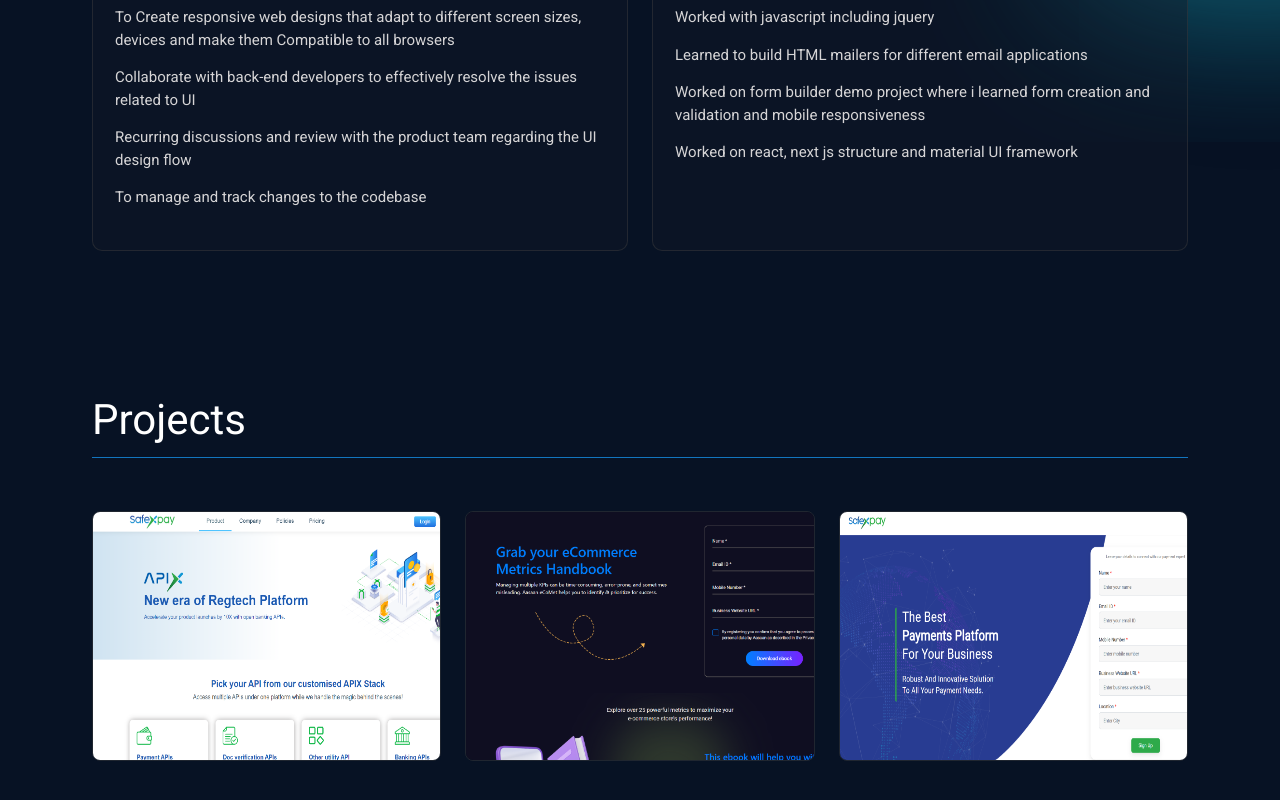
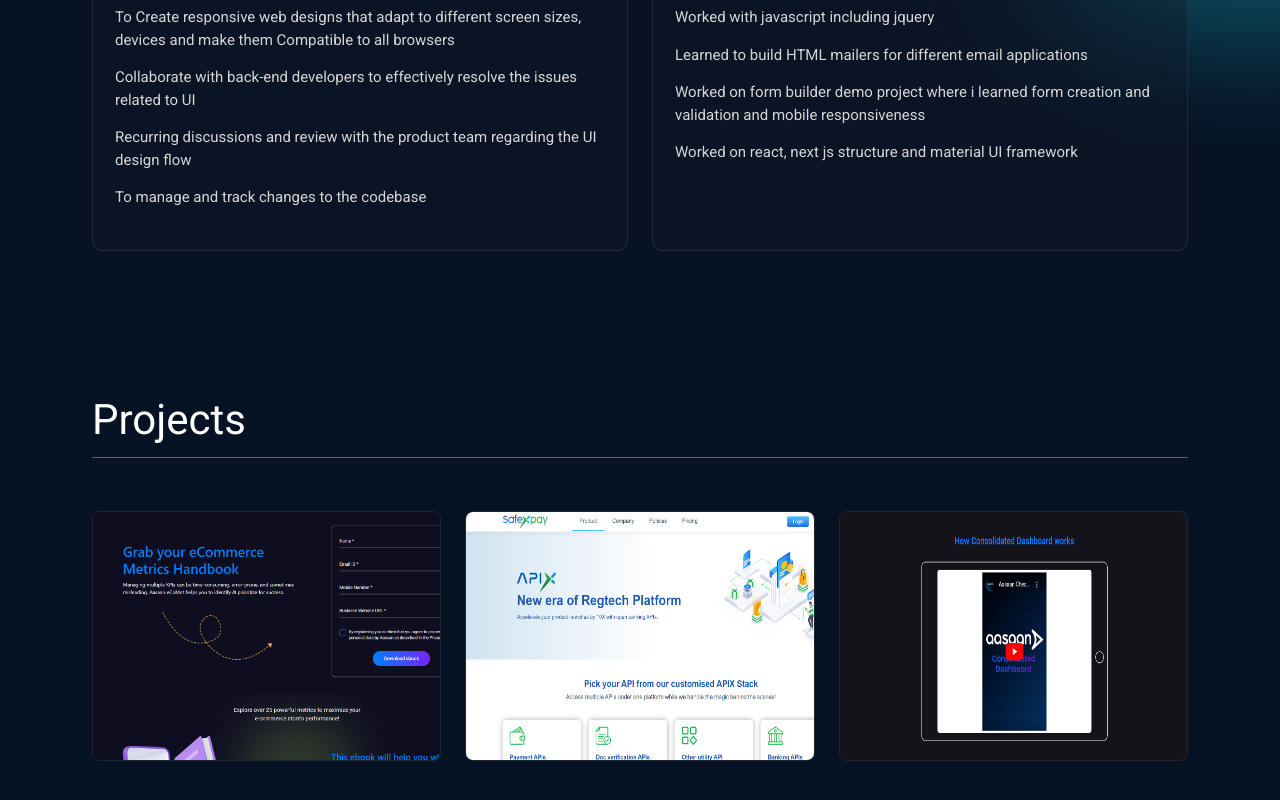
Before and after one commit to pratik1243/portfolio-app, a Next.js app: page / in a window 1280 px wide. Shown: the part 1998-2798 px from the top of the page. Built offline with nearby package versions, Linux system fonts and the light colour scheme.

Commit message:
next js deploy changes 90

```diff
--- a/components/Projects.js
+++ b/components/Projects.js
@@ -7,6 +7,8 @@ import projectImg4 from "../public/project-snap-4.png";
 import projectImg5 from "../public/project-snap-5.png";
 import projectImg6 from "../public/project-snap-6.png";
 import ebookImg from "../public/ebook-img.png";
+import partnerProgramImg from "../public/partner-program-screenshot.png";
+import consolidatedPageImg from "../public/consolidate-page-screenshot.png";
 import platformSafexImg from "../public/platform-safexpay-img.png";
 import dmoInternational from "../public/dmo-international.png";
 import apixSafexImg from "../public/apix-img.png";
@@ -42,11 +44,31 @@ const Projects = ({
             <div className="projects-cards-sec">
               {/* <h4>live Projects</h4> */}
               <Row>
+              <Col lg={4} md={4} sm={6} xs={12}>
+                  <a
+                    href="https://www.aasaancheckout.com/ebook/"
+                    target="_blank"
+                  >
+                    {" "}
+                    <div
+                      className={`projects-card card-bg1 mt2-after-sm ${
+                        animateTrigger2 ? "anim-project-cards" : ""
+                      }`}
+                    >
+                      <Image
+                        src={ebookImg}
+                        alt="card-img"
+                        objectFit="cover"
+                        style={{ height: "100%", width: "120%" }}
+                      />
+                    </div>{" "}
+                  </a>
+                </Col>
                 <Col lg={4} md={4} sm={6} xs={12}>
                   <a href="https://safexpay.com/apix" target="_blank">
                     {" "}
                     <div
-                      className={`projects-card card-bg1 ${
+                      className={`projects-card card-bg2 mt2-after-sm ${
                         animateTrigger2 ? "anim-project-cards" : ""
                       }`}
                     >
@@ -61,27 +83,7 @@ const Projects = ({
                 </Col>
                 <Col lg={4} md={4} sm={6} xs={12}>
                   <a
-                    href="https://www.aasaancheckout.com/ebook/"
-                    target="_blank"
-                  >
-                    {" "}
-                    <div
-                      className={`projects-card card-bg2 mt2-after-sm ${
-                        animateTrigger2 ? "anim-project-cards" : ""
-                      }`}
-                    >
-                      <Image
-                        src={ebookImg}
-                        alt="card-img"
-                        objectFit="cover"
-                        style={{ height: "100%", width: "120%" }}
-                      />
-                    </div>{" "}
-                  </a>
-                </Col>
-                <Col lg={4} md={4} sm={6} xs={12}>
-                  <a
-                    href="https://safexpay.com/get-a-payment-platform/"
+                    href="https://aasaancheckout.com/consolidated-dashboard/"
                     target="_blank"
                   >
                     {" "}
@@ -91,7 +93,49 @@ const Projects = ({
                       }`}
                     >
                       <Image
+                        src={consolidatedPageImg}
+                        alt="card-img"
+                        objectFit="cover"
+                        style={{ height: "100%", width: "100%" }}
+                      />
+                    </div>{" "}
+                  </a>
+                </Col>
+
+                <Col lg={4} md={4} sm={6} xs={12}>
+                  <a
+                    href="https://safexpay.com/get-a-payment-platform/"
+                    target="_blank"
+                  >
+                    {" "}
+                    <div
+                      className={`projects-card card-bg4 mt-5 ${
+                        animateTrigger2 ? "anim-project-cards" : ""
+                      }`}
+                    >
+                      <Image
                         src={platformSafexImg}
+                        alt="card-img"
+                        objectFit="cover"
+                        style={{ height: "100%", width: "120%" }}
+                      />
+                    </div>{" "}
+                  </a>
+                </Col>
+
+                <Col lg={4} md={4} sm={6} xs={12}>
+                  <a
+                    href="https://aasaancheckout.com/partner-program/"
+                    target="_blank"
+                  >
+                    {" "}
+                    <div
+                      className={`projects-card card-bg5 mt-5 ${
+                        animateTrigger2 ? "anim-project-cards" : ""
+                      }`}
+                    >
+                      <Image
+                        src={partnerProgramImg}
                         alt="card-img"
                         objectFit="cover"
                         style={{ height: "100%", width: "120%" }}
--- a/src/app/portfolio.css
+++ b/src/app/portfolio.css
@@ -1039,7 +1039,7 @@ body {
   }
 
   .project-details-sec{
-    margin-top: 0px;
+    margin-top: 20px;
   }
 
   #personal-projects-sec{
```
Also changed, not shown: public/consolidate-page-screenshot.png (added), public/partner-program-screenshot.png (added).
